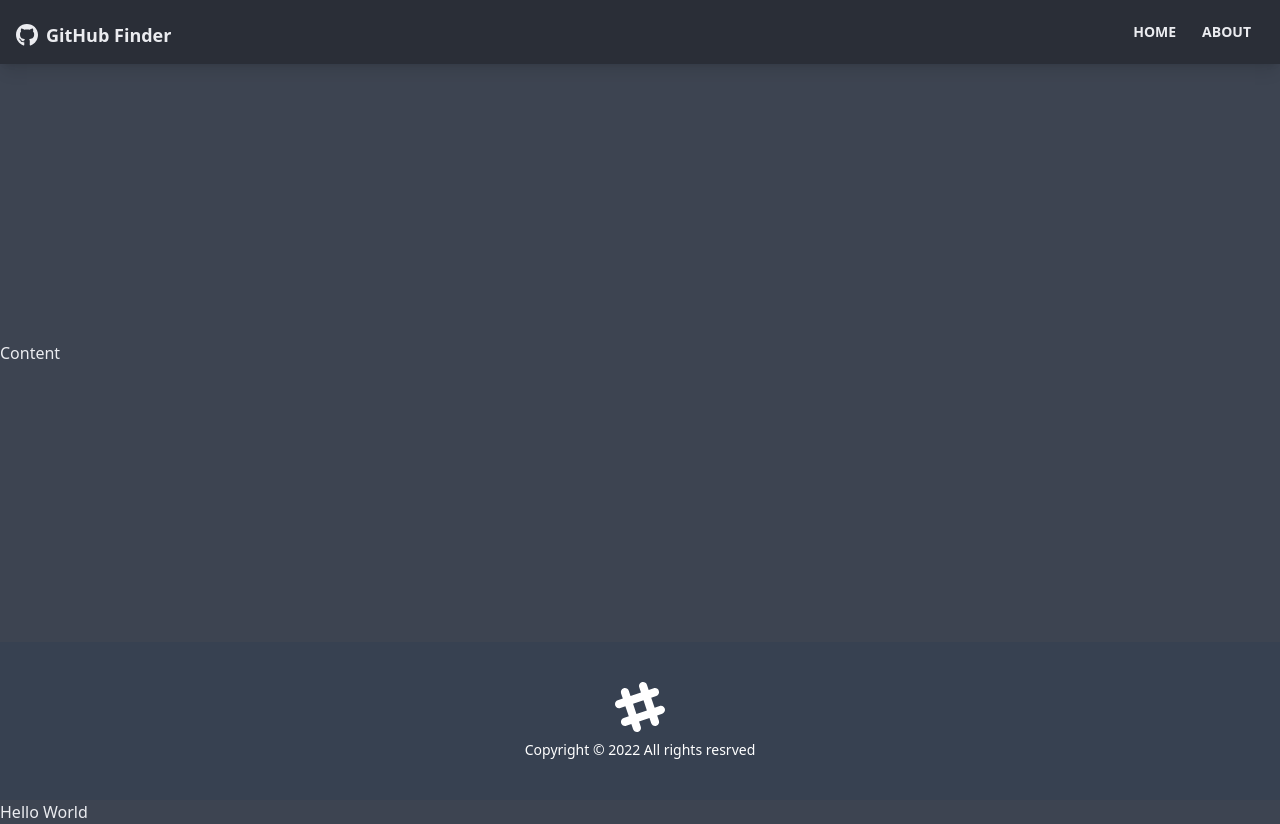
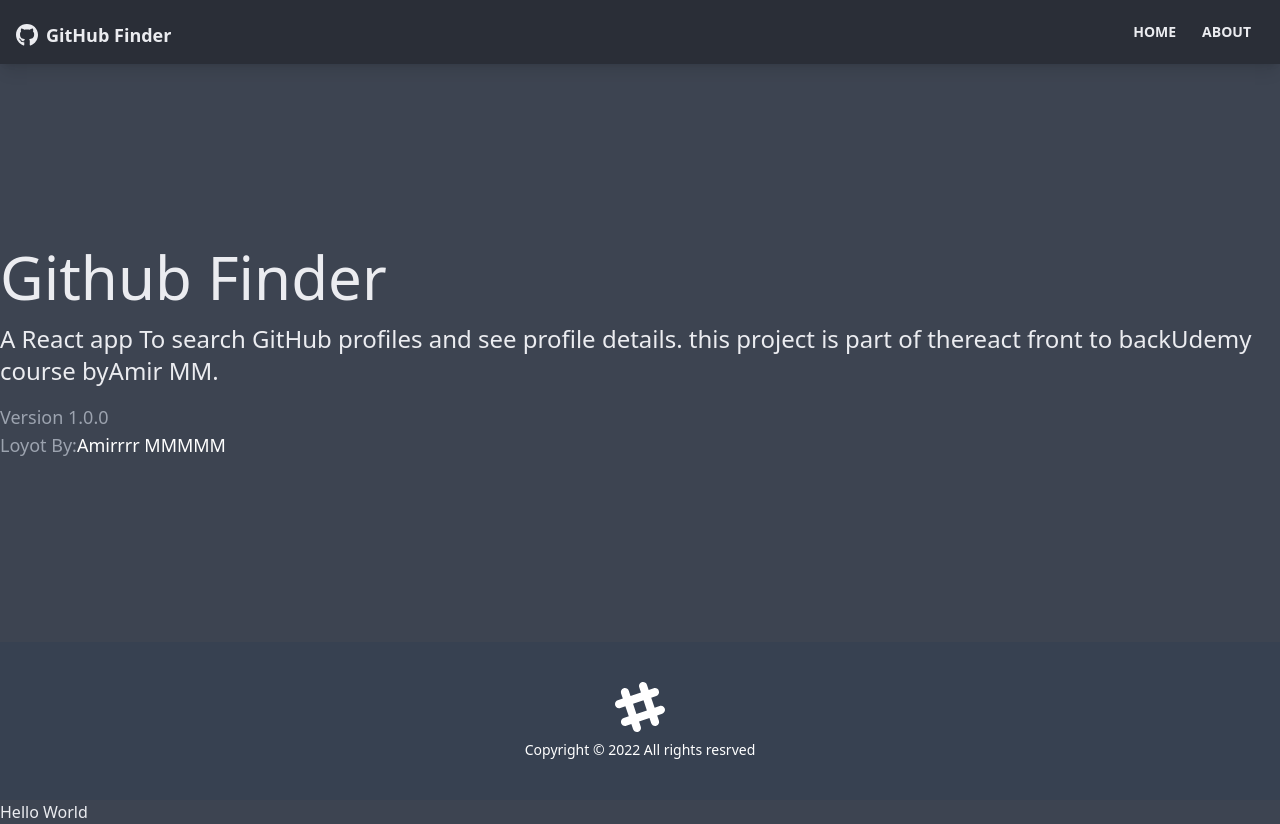
Before and after one commit to amirmohamad-mohamadi/live-search, a React (Create React App) app: page /about in a window 1280 px wide. Built offline with nearby package versions, Linux system fonts and the light colour scheme.

Commit message:
create page not-found and about and also first page home with their routes

```diff
--- a/src/App.js
+++ b/src/App.js
@@ -1,14 +1,24 @@
-import { BrowserRouter as Router } from "react-router-dom";
+import { BrowserRouter as Router, Routes, Route } from "react-router-dom";
 
 import Navbar from "./components/Layout/Navbar";
 import Footer from "./components/Layout/Footer";
+import About from "./pages/About";
+import Home from "./pages/Home";
+import NotFound from "./pages/NotFound";
 
 function App() {
   return (
     <Router>
       <div className="flex flex-col justify-between  h-screen">
         <Navbar />
-        <main className="container mx-auto pb-12">Content</main>
+        <main className="container mx-auto pb-12">
+          <Routes>
+            <Route path="/" element={<Home />} />
+            <Route path="/about" element={<About />} />
+            <Route path="/notfound" element={<NotFound />} />
+            <Route path="/*" element={<NotFound />} />
+          </Routes>
+        </main>
         <Footer />
       </div>
       <h1>Hello World</h1>
--- /dev/null
+++ b/src/pages/About.jsx
@@ -0,0 +1,33 @@
+const About = () => {
+  return (
+    <div>
+      <h1 className="text-6xl mb-4">Github Finder</h1>
+      <p className="mb-4 text-2xl font-light">
+        A React app To search GitHub profiles and see profile details. this
+        project is part of the
+        <a href="https://musing-ptolemy-bc6ce1.netlify.app/">
+          react front to back
+        </a>
+        Udemy course by
+        <strong>
+          <a href="http://amir-store.herokuapp.com/">Amir MM</a>
+        </strong>
+        .
+      </p>
+      <p className="text-lg text-gray-400">
+        Version <span className="text-with">1.0.0</span>
+      </p>
+      <p className="text-lg text-gray-400">
+        Loyot By:
+        <a
+          className="text-white"
+          href="https://musing-ptolemy-bc6ce1.netlify.app/"
+        >
+          Amirrrr MMMMM
+        </a>
+      </p>
+    </div>
+  );
+};
+
+export default About;
--- /dev/null
+++ b/src/pages/Home.jsx
@@ -0,0 +1,5 @@
+const Home = () => {
+  return <div>Home</div>;
+};
+
+export default Home;
--- /dev/null
+++ b/src/pages/NotFound.jsx
@@ -0,0 +1,21 @@
+import { FaHome } from "react-icons/fa";
+import { Link } from "react-router-dom";
+
+const NotFound = () => {
+  return (
+    <div className="hero">
+      <div className="text-center hero-content">
+        <div className="max-w-lg">
+          <h1 className="text-8xl font-bold mb-8">Oops!</h1>
+          <p className="text-5xl mb-8">404 - Page not found!</p>
+          <Link to="/" className="btn btn-primary btn-lg">
+            <FaHome className="mr-2" />
+            Back To Home
+          </Link>
+        </div>
+      </div>
+    </div>
+  );
+};
+
+export default NotFound;
```
